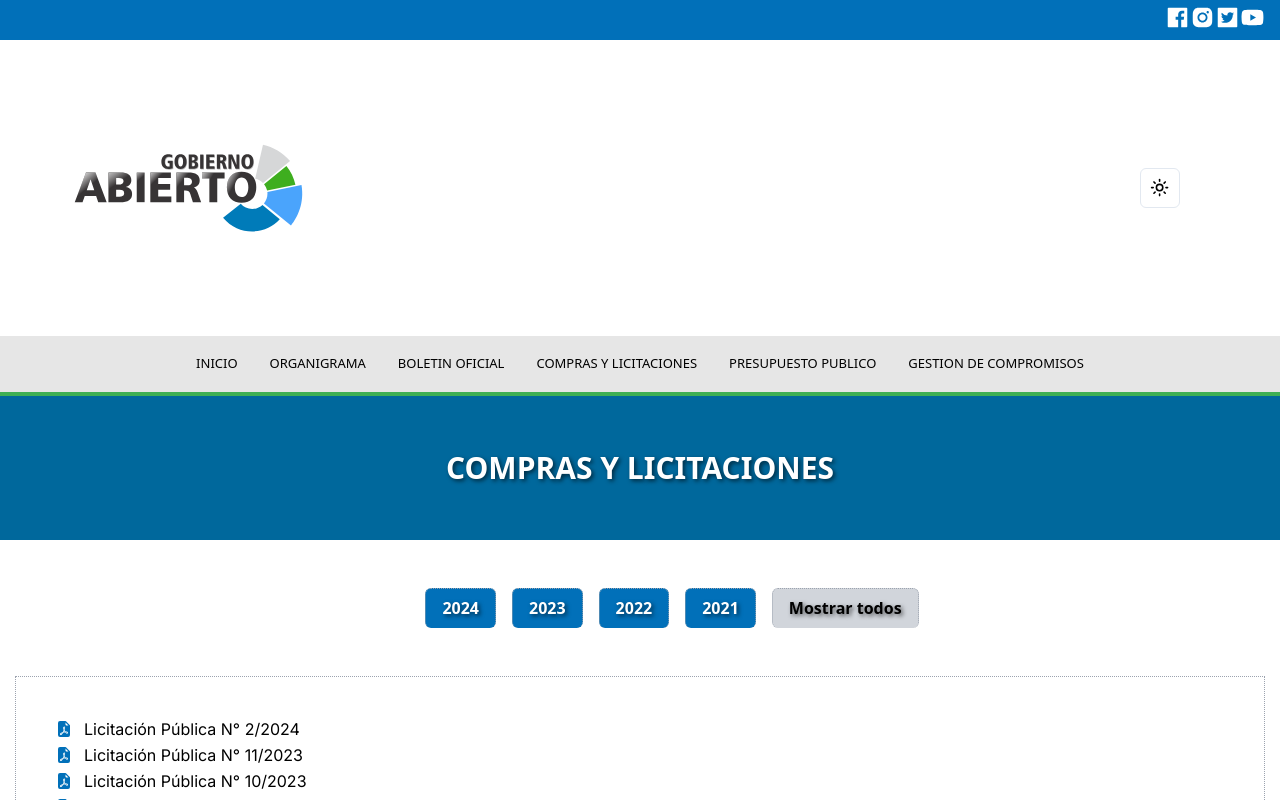
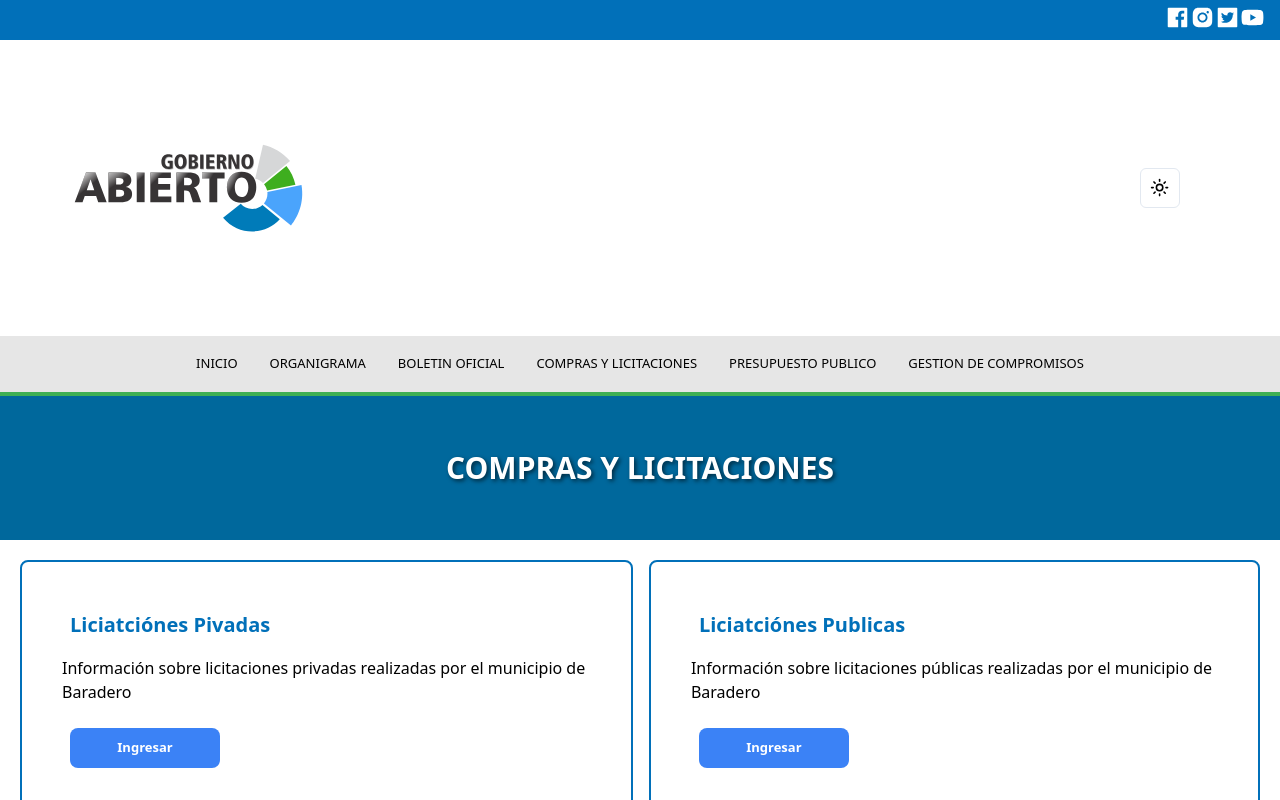
Before and after one commit to manuelcostilla/Gobierno-Abierto, a Next.js app: page /precios-y-licitaciones in a window 1280 px wide. Shown: the top 800 px of the page. Built offline with nearby package versions, Linux system fonts and the light colour scheme.

Commit message:
Update CompromisosCard styling and layout

```diff
--- a/app/Gestion-de-compromisos/components/CompromisosCard.jsx
+++ b/app/Gestion-de-compromisos/components/CompromisosCard.jsx
@@ -66,11 +66,11 @@ const CompromisosCard = () => {
                     <div className="text-xs lg:text-sm  text-pretty">
                       {data.description}
                     </div>
-                    <Carousel className=" flex justify-center items-center sm:h-[200px] md:!h-[180px]  lg:!h-[300px] w-[300px] lg:w-[450px] lg:max-w-[450px]">
+                    <Carousel className="border border-solid border-red-500 flex justify-center items-center sm:h-[200px] md:!h-[180px]  lg:!h-[300px] w-[300px] lg:w-[450px] lg:max-w-[450px]">
                       <CarouselContent >
                         {data.Imagelocation.map((imagen, index) => (
                           <>
-                            <CarouselItem key={index} className=" object-cover h-[180px] md:!h-[180px] lg:!h-[300px] w-[200px] lg:w-[300px]">
+                            <CarouselItem key={index} className="flex justify-center items-center border border-solid border-red-500 object-cover h-[180px] md:!h-[180px] lg:!h-[300px] lg:w-[300px]">
                               <Image
                                 alt="Imagen obra"
                                 src={ imagen }
--- a/app/precios-y-licitaciones/components/Licitaciones.jsx
+++ b/app/precios-y-licitaciones/Publica/components/Licitaciones.jsx
@@ -35,11 +35,6 @@ export const AcordeonDeLicitaciones = ({ data }) => {
 
   return (
     <>
-      <div className="flex max-w-screen h-36 bg-blue-title justify-center items-center">
-        <h1 className="flex justify-center items-center text-center text-lg lg:text-3xl font-sans text-white font-bold" style={{ textShadow: '2px 2px 4px rgba(0, 0, 0, 0.6)' }}>
-          COMPRAS Y LICITACIONES
-        </h1>
-      </div>
       <div className=" lg:m-10 flex flex-wrap justify-center text-xs  font-sans overflow-x-hidden">
         <Button
           onClick={() => handleShowObjects('2024')}
--- /dev/null
+++ b/app/precios-y-licitaciones/Publica/page.jsx
@@ -0,0 +1,14 @@
+import { AcordeonDeLicitaciones } from "./components/Licitaciones"
+import { licitaciones } from "./data/InfoLicitaciones"
+
+const Licitacionespublicas = () => {
+  return (
+    <>
+    <div className='overflow-x-hidden'>
+      <AcordeonDeLicitaciones data={licitaciones}/>
+      </div>
+    </>
+  )
+}
+
+export default Licitacionespublicas
--- /dev/null
+++ b/app/precios-y-licitaciones/components/Main.jsx
@@ -0,0 +1,37 @@
+import Link from 'next/link'
+import React from 'react'
+import { Button } from '@/components/ui/button'
+
+const Main_licitaciones = () => {
+  return (
+    <>
+        <div className="flex max-w-screen h-36 bg-blue-title justify-center items-center">
+        <h1 className="flex justify-center items-center text-center text-lg lg:text-3xl font-sans text-white font-bold" style={{ textShadow: '2px 2px 4px rgba(0, 0, 0, 0.6)' }}>
+          COMPRAS Y LICITACIONES
+        </h1>
+      </div>
+      <div className="flex justify-evenly items-center m-3 mb-12 lg:m-3 font-sans flex-col lg:flex-row">
+        <div className='border-solid border-2 border-blue-header rounded-lg p-10 mx-4 lg:m-2 xs:m-2'>
+          <h1 className='text-blue-header font-bold text-xl p-2 mb-2'>Liciatciónes Pivadas</h1>
+          <p className='mb-6 '>Información sobre licitaciones privadas realizadas por el municipio de Baradero</p>
+          <Link href="/precios-y-licitaciones/Privada">
+            <Button color="primary" className="mx-2 bg-blue-500 hover:bg-blue-700 text-white rounded-lg font-bold py-2 px-4 w-[150px]">
+            Ingresar
+            </Button>
+          </Link>
+        </div>
+        <div className='border-solid border-2 border-blue-header rounded-lg p-10 mx-4 lg:m-2 xs:m-2 font-sans'>
+          <h1 className='text-blue-header font-bold text-xl p-2 mb-2'>Liciatciónes Publicas</h1>
+          <p className='mb-6'>Información sobre licitaciones públicas realizadas por el municipio de Baradero</p>
+          <Link href="/precios-y-licitaciones/Publica">
+            <Button color="primary" className="mx-2 bg-blue-500 rounded-lg hover:bg-blue-700 text-white font-bold py-2 px-4 w-[150px]">
+              Ingresar
+            </Button>
+          </Link>
+        </div>
+      </div>
+    </>
+  )
+}
+
+export default Main_licitaciones
--- a/app/precios-y-licitaciones/page.jsx
+++ b/app/precios-y-licitaciones/page.jsx
@@ -1,12 +1,9 @@
-import { AcordeonDeLicitaciones } from './components/Licitaciones'
-import { licitaciones } from './data/InfoLicitaciones'
-
+import React from 'react'
+import Main_licitaciones from './components/Main'
 const Licitaciones = () => {
   return (
     <>
-    <div className='overflow-x-hidden'>
-      <AcordeonDeLicitaciones data={licitaciones}/>
-      </div>
+    <Main_licitaciones />
     </>
   )
 }
```
Also changed, not shown: app/precios-y-licitaciones/Publica/components/Direcciondecompras.jsx (renamed from app/precios-y-licitaciones/components/Direcciondecompras.jsx), app/precios-y-licitaciones/Publica/data/InfoLicitaciones.js (renamed from app/precios-y-licitaciones/data/InfoLicitaciones.js).
